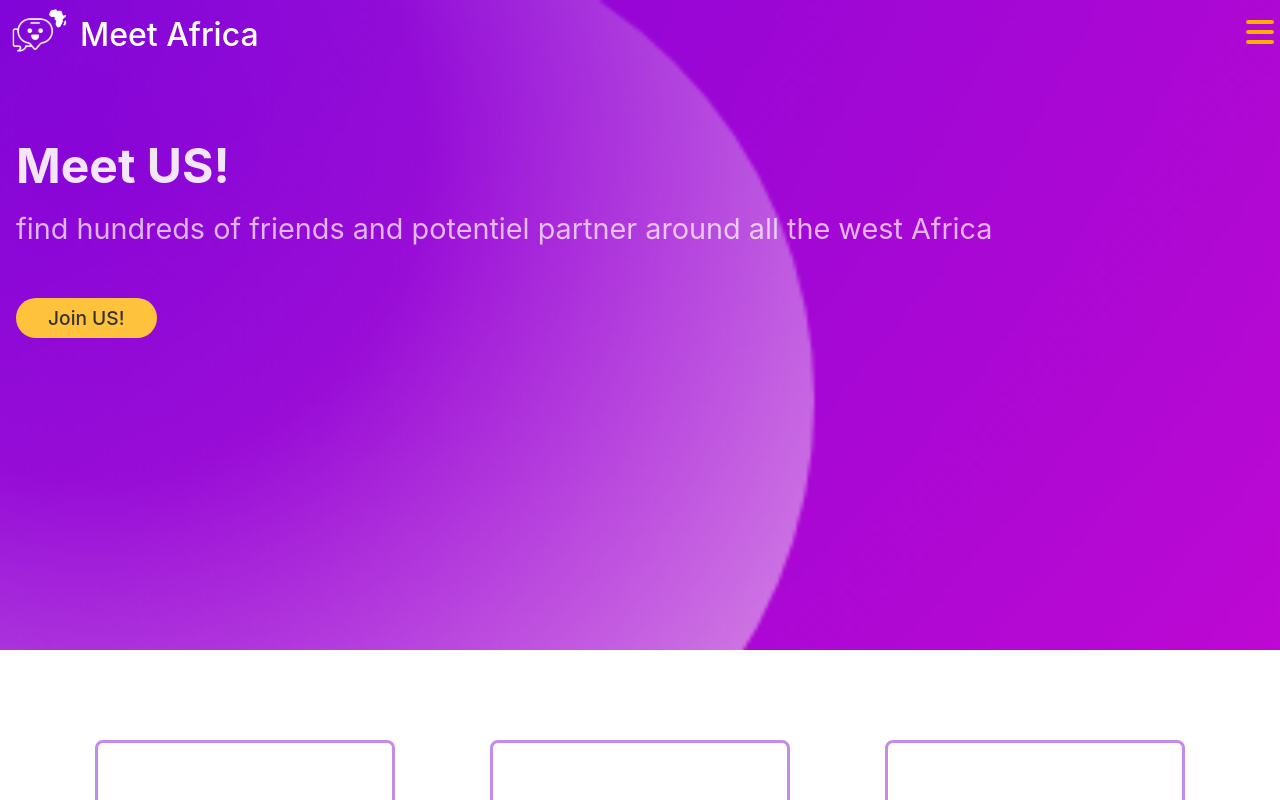
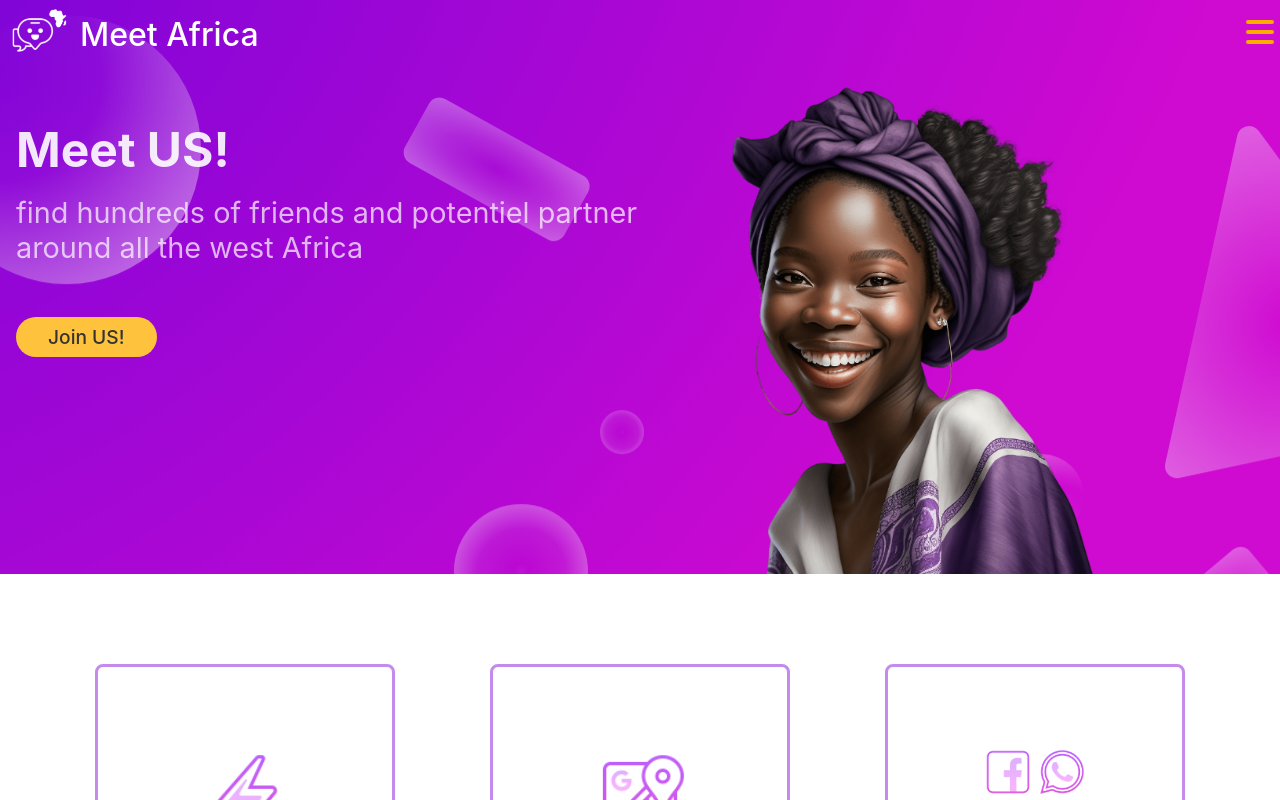
Before and after one commit to Trast00/Meet-Africans, a React (Create React App) app: page / in a window 1280 px wide. Shown: the top 800 px of the page. Built offline with nearby package versions, Linux system fonts and the light colour scheme.

Commit message:
Add desktop version: headline

```diff
--- a/src/components/home/headline/Headline.css
+++ b/src/components/home/headline/Headline.css
@@ -2,7 +2,6 @@
   background-image: url('../../../assets/backgrounds/background_home_mobile.png');
   background-repeat: no-repeat;
   background-size: cover;
-  min-height: 650px;
 }
 
 .logo {
@@ -24,7 +23,7 @@
 .headline-wrapper {
   text-align: start;
   color: white;
-  padding: 16px;
+  padding-left: 16px;
 }
 
 .headline-wrapper img {
@@ -33,7 +32,8 @@
 
 .headline-wrapper main {
   color: white;
-  max-width: 80%;
+  max-width: clamp(250px, 400px, 80%);
+  padding-bottom: 35px;
 }
 
 .headline-wrapper main h2 {
@@ -49,3 +49,23 @@
   opacity: 0.7;
   margin-bottom: 60px;
 }
+
+@media screen and (min-width:480px) {
+  .headline {
+    background-image: url('../../../assets/backgrounds/background_home_desktop.png');
+  }
+}
+
+@media screen and (min-width:780px) {
+  .headline-wrapper img {
+    display: block;
+    width: clamp(200px, 40%, 600px);
+    transition-duration: 300ms;
+  }
+
+  .headline-wrapper main {
+    color: white;
+    max-width: 50%;
+  }
+
+}
```
